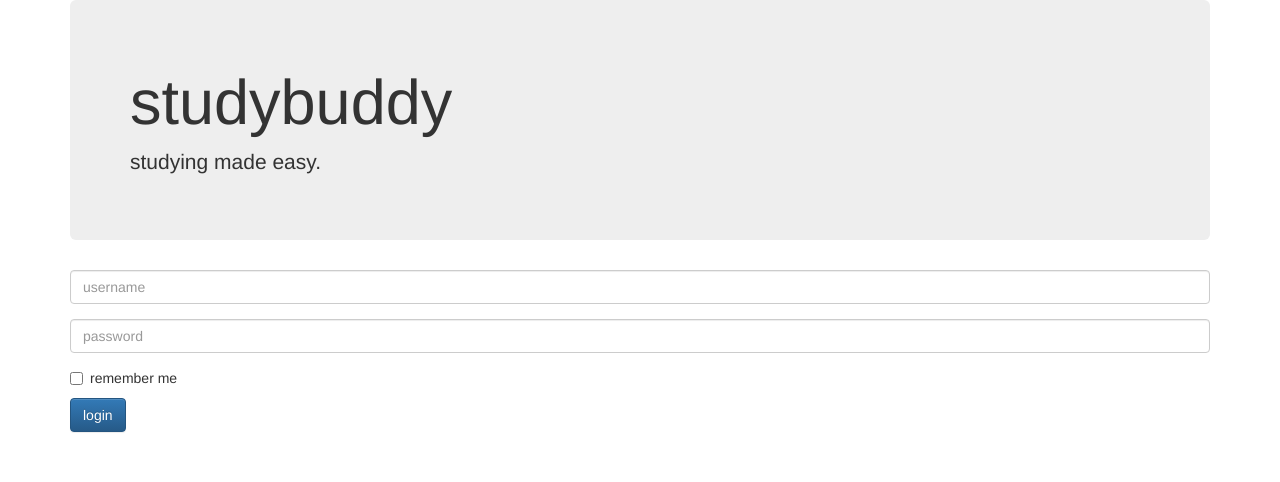
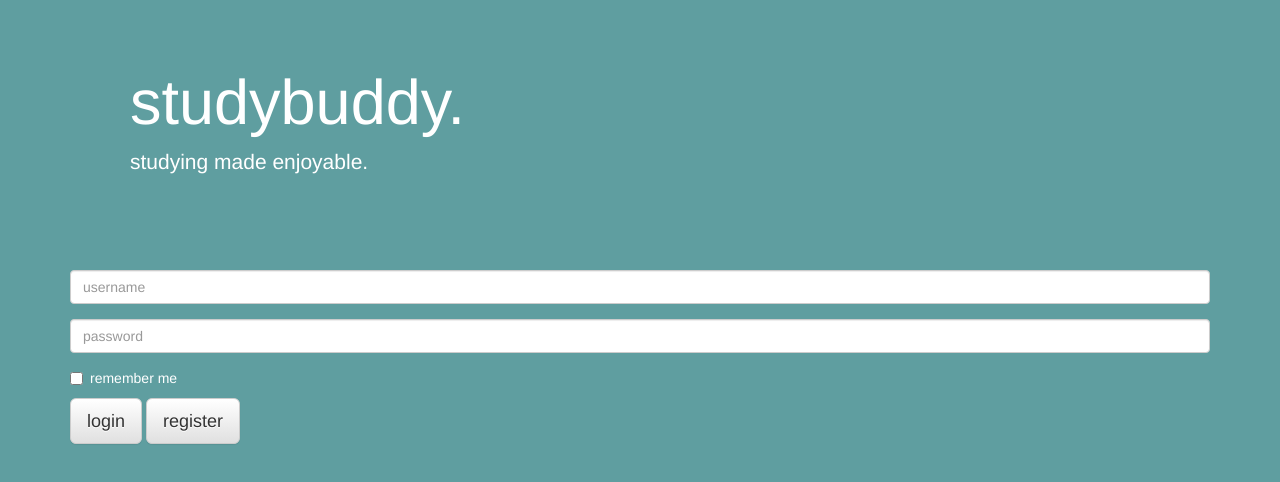
Before and after one commit to rayyada/studybuddy, a website: page static/index.html in a window 1280 px wide. Drawn offline with nearby package versions, Linux system fonts and the light colour scheme.

Commit message:
Added styling to index.html

```diff
--- /dev/null
+++ b/static/css/main.css
@@ -0,0 +1,20 @@
+body {
+    background-color: cadetblue;
+    color: white;
+}
+
+.jumbotron {
+    position: relative;
+    background: none;
+}
+
+.jumbotron:after {
+    content:"";
+    opacity: 0.2;
+    top: 0;
+    left: 0;
+    bottom: 0;
+    right: 0;
+    position: absolute;
+    z-index: -1;
+}
--- a/static/index.html
+++ b/static/index.html
@@ -6,12 +6,13 @@
         <meta name="viewport" content="width=device-width, initial-scale=1.0">
         <link href="css/bootstrap.min.css" rel="stylesheet">
         <link href="css/bootstrap-theme.min.css" rel="stylesheet">
+        <link href="css/main.css" rel="stylesheet">
     </head>
     <body>
         <div class="container">
             <div class="jumbotron">
-                <h1>studybuddy</h1>
-                <p>studying made easy.</p>
+                <h1>studybuddy.</h1>
+                <p>studying made enjoyable.</p>
             </div>
         </div>
         <div class="container">
@@ -27,7 +28,8 @@
                         <input type="checkbox">remember me</input>
                     </label>
                 </div>
-                <button type="submit" class="btn btn-primary">login</button>
+                <button type="submit" class="btn btn-default btn-lg">login</button>
+                <button type="button" class="btn btn-default btn-lg">register</button>
             </form>
         </div>
     </body>
```
